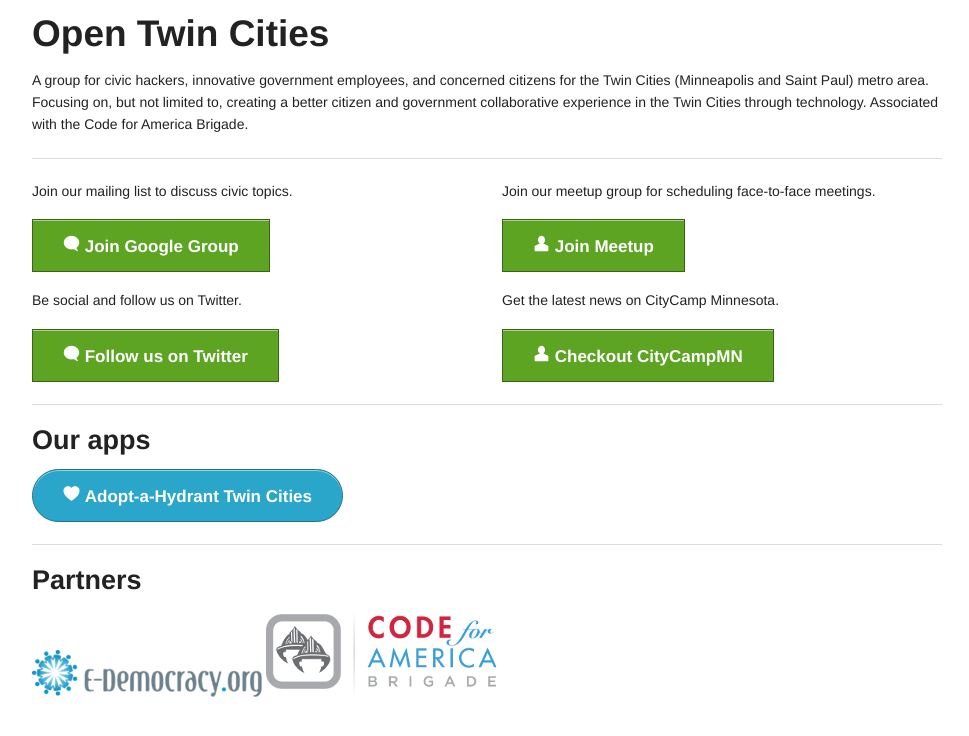
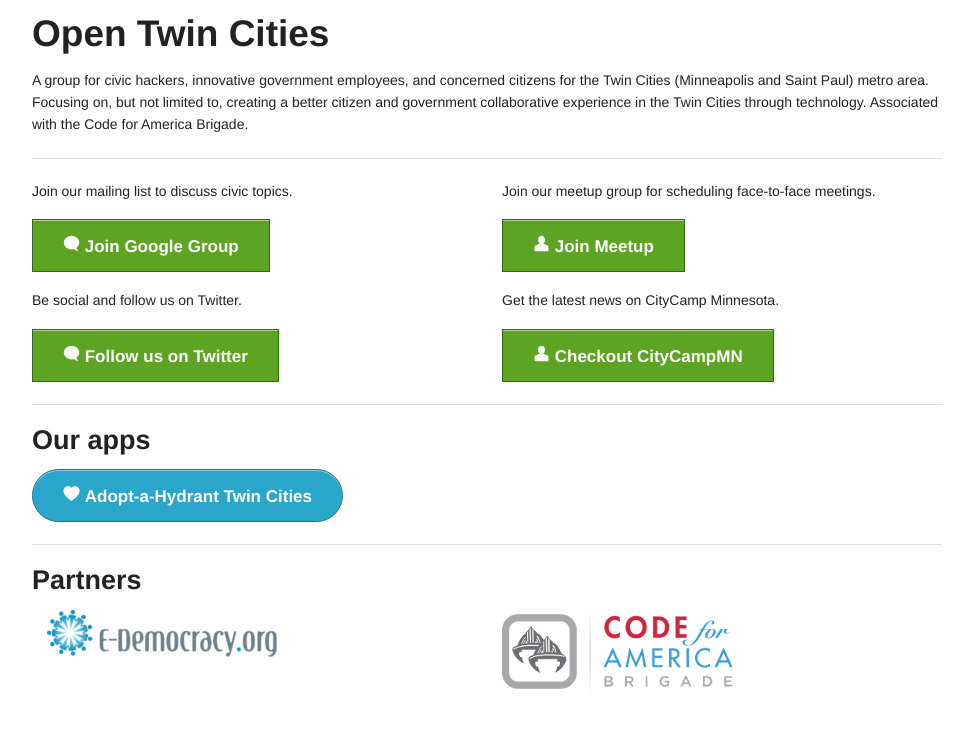
Before and after one commit to OpenTwinCities/opentwincities.github.com, a Jekyll site: the page built from index.html, in a window 1280 px wide. Shown: the top 736 px of the page, without its empty margins (153-1122 px from the left). Built offline with Jekyll 4.4.1, drawn with Linux system fonts in a browser that asks for light colours; nearby versions of some CDN libraries.

Commit message:
Putting partner logos into columns, applying vertical-align:middle to imgs

```diff
--- a/css/main.css
+++ b/css/main.css
@@ -92,10 +92,6 @@
 /* ==========================================================================
    Author's custom styles
    ========================================================================== */
-
-.logos>a{
-    margin: 0px 5px;
-}
 
 
 
--- a/css/site.css
+++ b/css/site.css
@@ -14,3 +14,7 @@
 [class*="general foundicon-"]:before {
   font-family: "GeneralFoundicons";
 }
+
+img{
+  vertical-align: middle;
+}
--- a/index.html
+++ b/index.html
@@ -52,8 +52,12 @@
       <hr />
       <h3>Partners</h3>
       <div class="logos">
-        <a href="http://forums.e-democracy.org/about/" target="_blank"><img src="/images/edem_logo.png"></a>
-        <a href="http://brigade.codeforamerica.org/pages/about" target="_blank"><img src="/images/CfA_Brigade_logo.png"></a>
+        <div class="six columns">
+          <a href="http://forums.e-democracy.org/about/" target="_blank"><img src="/images/edem_logo.png"></a>
+        </div>
+        <div class="six columns">
+          <a href="http://brigade.codeforamerica.org/pages/about" target="_blank"><img src="/images/CfA_Brigade_logo.png"></a>
+        </div>
       </div>
     </div>
   </div>
```
